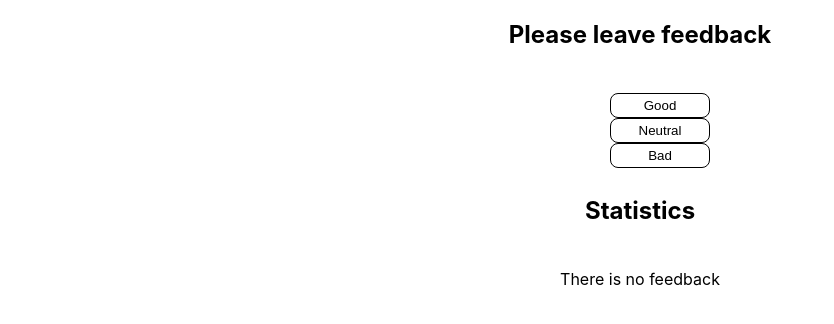
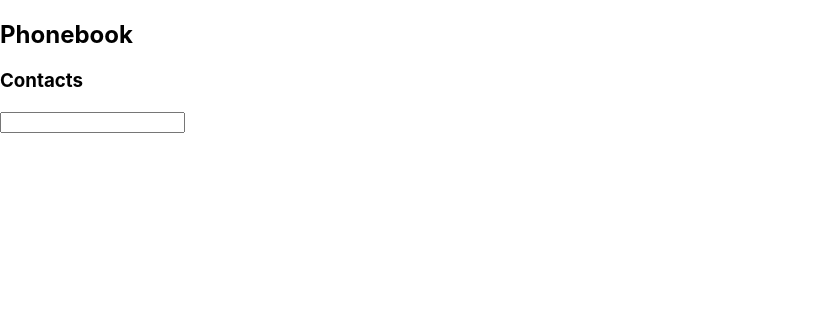
Before and after one commit to Baromental/react-endless-practice, a React (Create React App) app: page / in a window 1280 px wide. Shown: the top 324 px of the page, without its empty margins (0-834 px from the left). Built offline with nearby package versions, Linux system fonts and the light colour scheme.

Commit message:
first markup

```diff
--- a/src/components/App.jsx
+++ b/src/components/App.jsx
@@ -1,9 +1,9 @@
-import { Feedback } from './Feedback/Feedback';
+import { Phonebook } from './Phonebook/Phonebook';
 
 function App() {
   return (
     <div>
-      <Feedback />
+      <Phonebook />
     </div>
   );
 }
--- a/src/components/Feedback/Feedback.jsx
+++ /dev/null
@@ -1,49 +0,0 @@
-import React from 'react';
-import { Statistics } from './Statistics';
-import { FeedbackOptions } from './FeedbackOptions';
-import { Section } from './Section';
-import { Notification } from './Notification';
-
-export class Feedback extends React.Component {
-  state = {
-    good: 0,
-    neutral: 0,
-    bad: 0,
-  };
-
-  handleChangeFeedback = key => {
-    this.setState(prev => ({ [key]: prev[key] + 1 }));
-  };
-
-  render() {
-    const { good, neutral, bad } = this.state;
-    const countTotalFeedback = good + neutral + bad;
-    const countPositiveFeedbackPercentage =
-      countTotalFeedback === 0
-        ? 0
-        : ((good / countTotalFeedback) * 100).toFixed(0);
-    return (
-      <>
-        <Section title="Please leave feedback">
-          <FeedbackOptions
-            title="Please leave feedback"
-            onChangeFeedback={this.handleChangeFeedback}
-          />
-        </Section>
-        <Section title="Statistics">
-          {countTotalFeedback > 0 ? (
-            <Statistics
-              good={good}
-              neutral={neutral}
-              bad={bad}
-              total={countTotalFeedback}
-              positivePercentage={countPositiveFeedbackPercentage}
-            />
-          ) : (
-            <Notification message="There is no feedback" />
-          )}
-        </Section>
-      </>
-    );
-  }
-}
--- a/src/components/Feedback/FeedbackOptions.jsx
+++ /dev/null
@@ -1,20 +0,0 @@
-import React from 'react';
-import s from './Feedback.module.css';
-
-export const FeedbackOptions = ({ onChangeFeedback }) => {
-  return (
-    <>
-      <ul className={s.list}>
-        <li>
-          <button onClick={() => onChangeFeedback('good')}>Good</button>
-        </li>
-        <li>
-          <button onClick={() => onChangeFeedback('neutral')}>Neutral</button>
-        </li>
-        <li>
-          <button onClick={() => onChangeFeedback('bad')}>Bad</button>
-        </li>
-      </ul>
-    </>
-  );
-};
--- a/src/components/Feedback/Notification.jsx
+++ /dev/null
@@ -1,5 +0,0 @@
-import React from 'react';
-
-export const Notification = ({ message }) => {
-  return <p>{message}</p>;
-};
--- a/src/components/Feedback/Section.jsx
+++ /dev/null
@@ -1,11 +0,0 @@
-import React from 'react';
-import s from './Feedback.module.css';
-
-export const Section = ({ title, children }) => {
-  return (
-    <section className={s.wrapper}>
-      <h2>{title}</h2>
-      {children}
-    </section>
-  );
-};
--- a/src/components/Feedback/Statistics.jsx
+++ /dev/null
@@ -1,22 +0,0 @@
-import React from 'react';
-import s from './Feedback.module.css';
-
-export const Statistics = ({
-  good,
-  neutral,
-  bad,
-  total,
-  positivePercentage,
-}) => {
-  return (
-    <>
-      <ul className={s.list}>
-        <li>Good: {good}</li>
-        <li>Neutral: {neutral}</li>
-        <li>Bad: {bad}</li>
-        <li>Total: {total}</li>
-        <li>Positive feedback: {positivePercentage}%</li>
-      </ul>
-    </>
-  );
-};
--- /dev/null
+++ b/src/components/Phonebook/Phonebook.jsx
@@ -0,0 +1,28 @@
+import React from 'react';
+
+export class Phonebook extends React.Component {
+  state = {
+    contacts: [
+      { id: 'id-1', name: 'Rosie Simpson', number: '459-12-56' },
+      { id: 'id-2', name: 'Hermione Kline', number: '443-89-12' },
+      { id: 'id-3', name: 'Eden Clements', number: '645-17-79' },
+      { id: 'id-4', name: 'Annie Copeland', number: '227-91-26' },
+    ],
+    filter: '',
+    name: '',
+    number: '',
+  };
+
+  render() {
+    return (
+      <div>
+        <h2>Phonebook</h2>
+        <form action=""></form>
+        <h3>Contacts</h3>
+        <label htmlFor=""></label>
+        <input type="tel" name="number" required />
+        <ul></ul>
+      </div>
+    );
+  }
+}
```
Also changed, not shown: src/components/Phonebook/Contacts.jsx (added), src/components/Phonebook/Filter.jsx (added), src/components/Phonebook/Phonebook.module.css (renamed from src/components/Feedback/Feedback.module.css).
